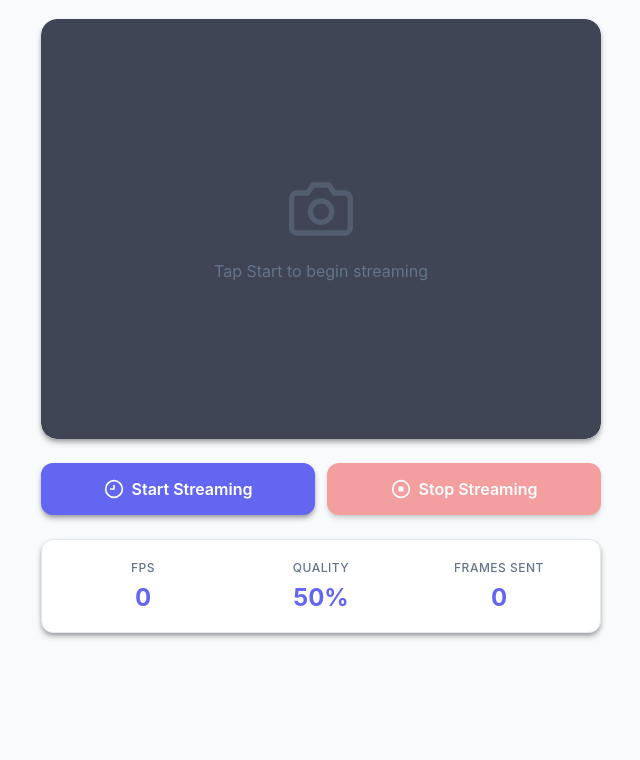
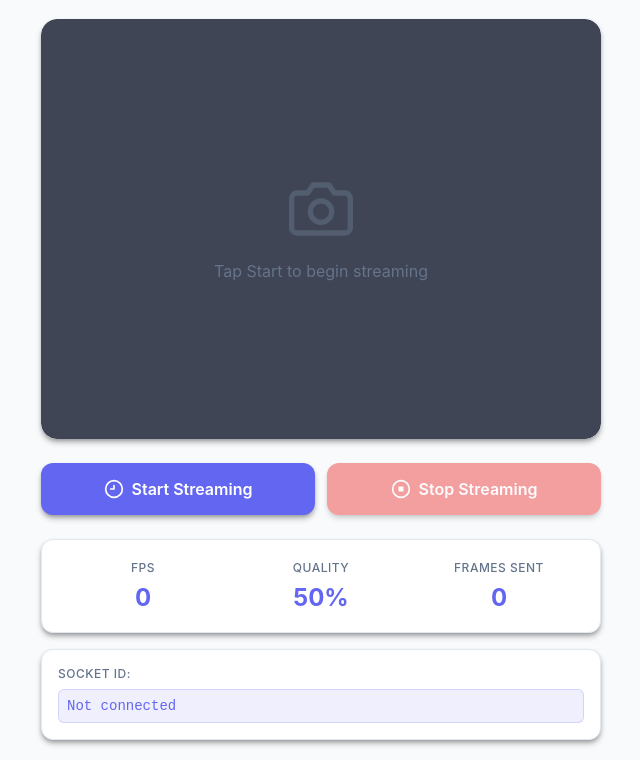
Before and after one commit to VipulPhatangare/phone_stream, a website: page public/index.html in a window 1280 px wide. Shown: the part 75-835 px from the top of the page, without its empty margins (319-959 px from the left). Before the commit the page ends 800 px from the top, so only its background shows below. Drawn offline with Linux system fonts and the light colour scheme.

Commit message:
changing the ui

```diff
--- a/public/app.js
+++ b/public/app.js
@@ -14,6 +14,7 @@ const statusText = status.querySelector('.status-text');
 const videoOverlay = document.getElementById('videoOverlay');
 const fpsValue = document.getElementById('fpsValue');
 const frameCountEl = document.getElementById('frameCount');
+const socketIdEl = document.getElementById('socketId');
 
 startBtn.onclick = startStreaming;
 stopBtn.onclick = stopStreaming;
@@ -45,6 +46,14 @@ async function startStreaming() {
 
   ws.onopen = () => {
     console.log('Connected to WebSocket');
+    console.log('WebSocket URL:', ws.url);
+    console.log('WebSocket extensions:', ws.extensions);
+
+    // Display socket information
+    const socketInfo = `${ws.url} (${ws.readyState})`;
+    socketIdEl.textContent = socketInfo;
+    console.log('Socket ID:', socketInfo);
+
     updateStatus('Connected', 'connected');
     startCamera();
   };
@@ -131,4 +140,5 @@ function stopStreaming() {
   stopBtn.disabled = true;
   updateStatus('Ready', '');
   fpsValue.textContent = '0';
+  socketIdEl.textContent = 'Not connected';
 }
--- a/public/index.html
+++ b/public/index.html
@@ -69,6 +69,11 @@
         <span class="info-value" id="frameCount">0</span>
       </div>
     </div>
+
+    <div class="socket-info">
+      <div class="socket-label">Socket ID:</div>
+      <div class="socket-id" id="socketId">Not connected</div>
+    </div>
   </div>
   <script src="app.js"></script>
 </body>
--- a/public/style.css
+++ b/public/style.css
@@ -279,6 +279,42 @@ video {
   .info-value {
     font-size: 20px;
   }
+
+  .socket-info {
+    font-size: 12px;
+  }
+}
+
+/* Socket Info */
+.socket-info {
+  background: var(--card-bg);
+  border-radius: 12px;
+  padding: 16px;
+  margin-top: 16px;
+  box-shadow: var(--shadow);
+  border: 1px solid var(--border-color);
+  display: flex;
+  flex-direction: column;
+  gap: 8px;
+}
+
+.socket-label {
+  font-size: 12px;
+  color: var(--text-secondary);
+  text-transform: uppercase;
+  letter-spacing: 0.5px;
+  font-weight: 500;
+}
+
+.socket-id {
+  font-family: 'Courier New', Courier, monospace;
+  font-size: 14px;
+  color: var(--primary-color);
+  word-break: break-all;
+  padding: 8px;
+  background: rgba(99, 102, 241, 0.1);
+  border-radius: 6px;
+  border: 1px solid rgba(99, 102, 241, 0.2);
 }
 
 /* Landscape Mode for Mobile */
```
